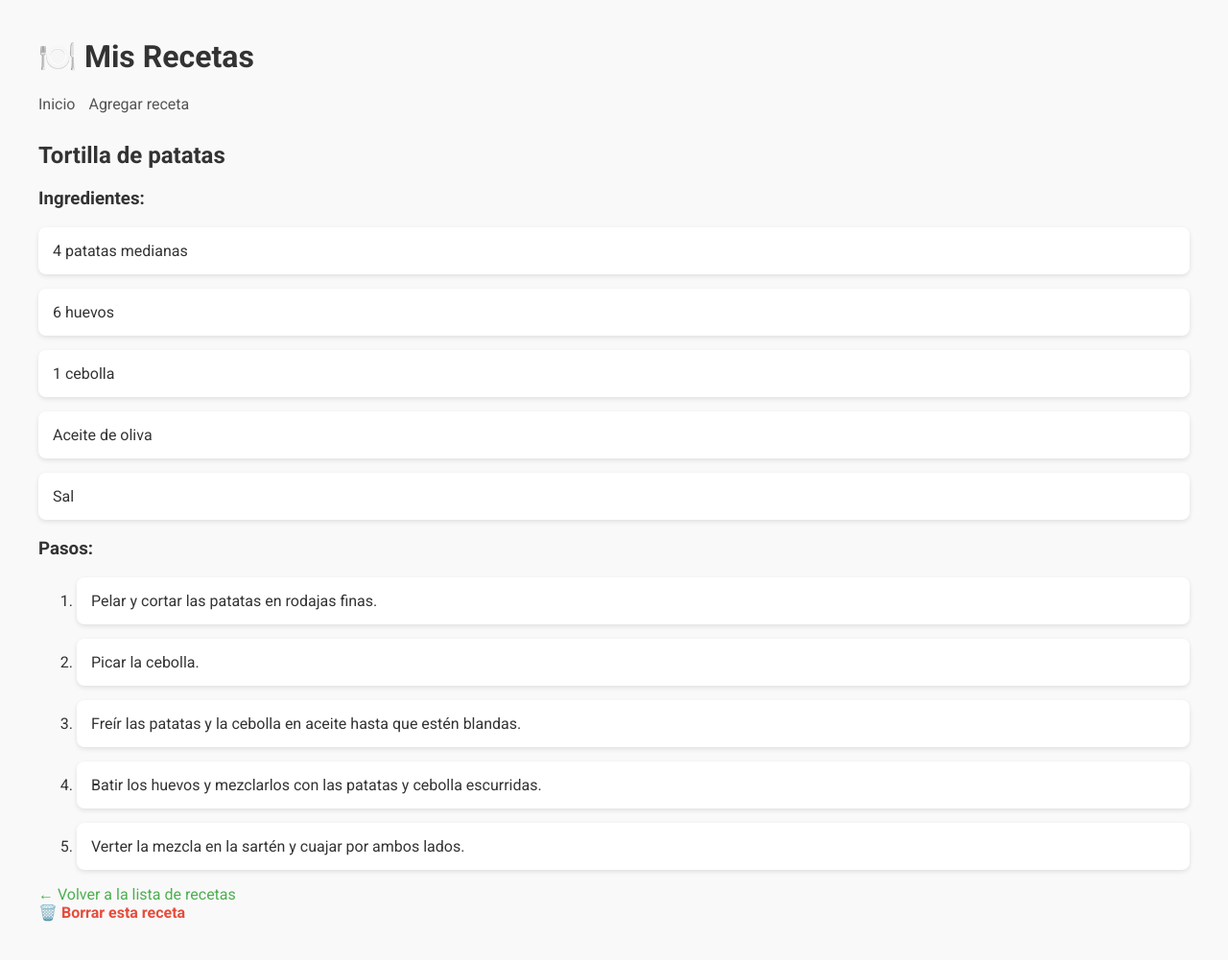
After one commit to Xtigma9/TheBear, a Flask app: page /receta/1 in a window 1280 px wide. The commit adds this page. Shown: the whole page at 96% size. Run offline with Flask 3, Linux system fonts and the light colour scheme.

Commit message:
Cambios en el index, y ampliación de receta.

```diff
--- a/app.py
+++ b/app.py
@@ -28,6 +28,13 @@
 
     return render_template('index.html', recetas=recetas)
 
+@app.route('/receta/<receta_id>')
+def ver_receta(receta_id):
+    recetas = cargar_recetas()  # Cargar todas las recetas desde el JSON
+    receta = next((r for r in recetas if r['id'] == receta_id), None)
+    if receta is None:
+        return "Receta no encontrada", 404
+    return render_template('ver_receta.html', receta=receta)
 
 @app.route('/agregar', methods=['GET', 'POST'])
 def agregar():
@@ -49,12 +56,13 @@
         return redirect(url_for('index'))
     return render_template('agregar.html')
 
-@app.route('/borrar/<receta_id>')
+@app.route('/borrar/<receta_id>', methods=['GET'])
 def borrar(receta_id):
     recetas = cargar_recetas()
-    recetas = [r for r in recetas if r['id'] != receta_id]
-    guardar_recetas(recetas)
-    return redirect(url_for('index'))
+    recetas = [r for r in recetas if r['id'] != receta_id]  # Filtramos la receta a borrar
+    guardar_recetas(recetas)  # Guardamos el archivo JSON actualizado
+    return redirect(url_for('index'))  # Redirigimos a la lista de recetas
+
 
 if __name__ == '__main__':
     os.makedirs('data', exist_ok=True)
--- a/data/recetas.json
+++ b/data/recetas.json
@@ -28,18 +28,5 @@
             "primera prueba \r",
             "con prueba"
         ]
-    },
-    {
-        "id": "3",
-        "titulo": "test222",
-        "ingredientes": [
-            "test \r",
-            "testtes\r",
-            "test"
-        ],
-        "pasos": [
-            "asdasdjaksdasdalñsdmasld\r",
-            "alsdnkmalsdn"
-        ]
     }
 ]
--- a/templates/base.html
+++ b/templates/base.html
@@ -24,8 +24,5 @@
     <main class="container">
         {% block content %}{% endblock %}
     </main>
-    <footer class="container" style="margin-top: 40px; text-align: center; font-size: 0.9em; color: #888;">
-        Hecho por Xtigma ❤️
-    </footer>
 </body>
 </html>
--- /dev/null
+++ b/templates/ver_receta.html
@@ -0,0 +1,28 @@
+{% extends 'base.html' %}
+
+{% block title %}{{ receta.titulo }} - Mis Recetas{% endblock %}
+
+{% block content %}
+<section>
+    <h2>{{ receta.titulo }}</h2>
+
+    <h3>Ingredientes:</h3>
+    <ul>
+        {% for ingrediente in receta.ingredientes %}
+        <li>{{ ingrediente }}</li>
+        {% endfor %}
+    </ul>
+
+    <h3>Pasos:</h3>
+    <ol>
+        {% for paso in receta.pasos %}
+        <li>{{ paso }}</li>
+        {% endfor %}
+    </ol>
+
+    <a href="{{ url_for('index') }}" style="color: #4CAF50;">← Volver a la lista de recetas</a>
+
+    <br>
+    <a href="{{ url_for('borrar', receta_id=receta.id) }}" style="color: #e74c3c; font-weight: bold;">🗑️ Borrar esta receta</a>
+</section>
+{% endblock %}
```
Also changed, not shown: mejoras.txt (added, +66 -0 lines), templates/agregar.html (+11 -3 lines), templates/index.html (+1 -13 lines).
